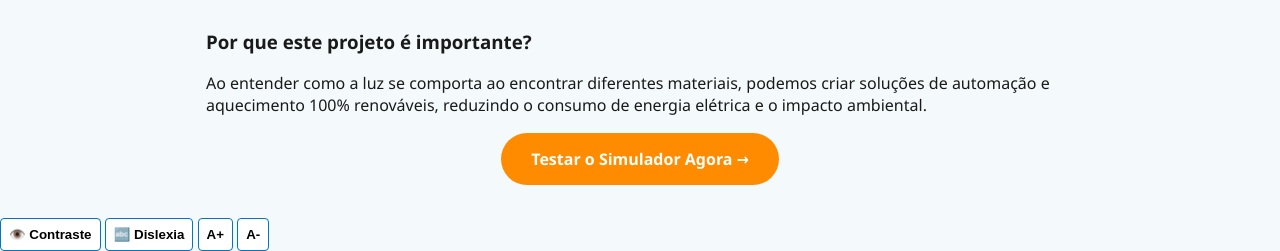
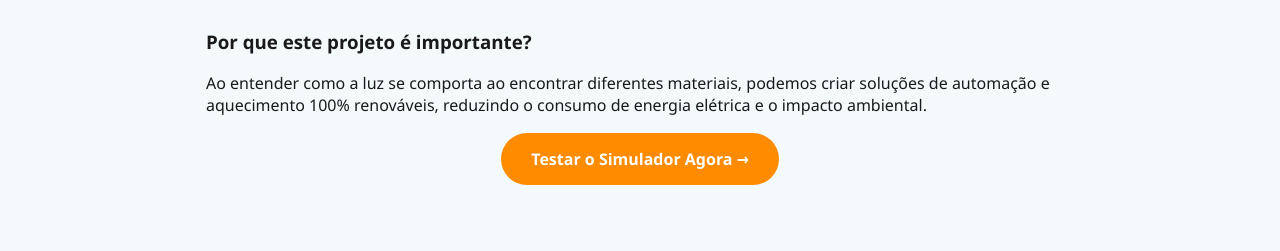
Before and after one commit to RenanDecker-non/Optica-Solar, a plain HTML site: page index.html in a window 1280 px wide. Shown: the part 645-896 px from the top of the page. After the commit the page ends 863 px from the top, so only its background shows below. Drawn offline with Linux system fonts and the light colour scheme.

Commit message:
Update index.html

```diff
--- a/index.html
+++ b/index.html
@@ -36,14 +36,6 @@
         </p>
     </main>
 
-    <!-- Painel de Acessibilidade -->
-    <div class="accessibility-panel" role="region" aria-label="Ferramentas de Acessibilidade">
-        <button onclick="toggleContrast()" aria-label="Alternar alto contraste">👁️ Contraste</button>
-        <button onclick="toggleDyslexia()" aria-label="Alternar fonte para dislexia">🔤 Dislexia</button>
-        <button onclick="changeFontSize(1)" aria-label="Aumentar fonte">A+</button>
-        <button onclick="changeFontSize(-1)" aria-label="Diminuir fonte">A-</button>
-    </div>
-
     <!-- VLibras -->
     <div vw class="enabled">
         <div vw-access-button class="active"></div>
```
